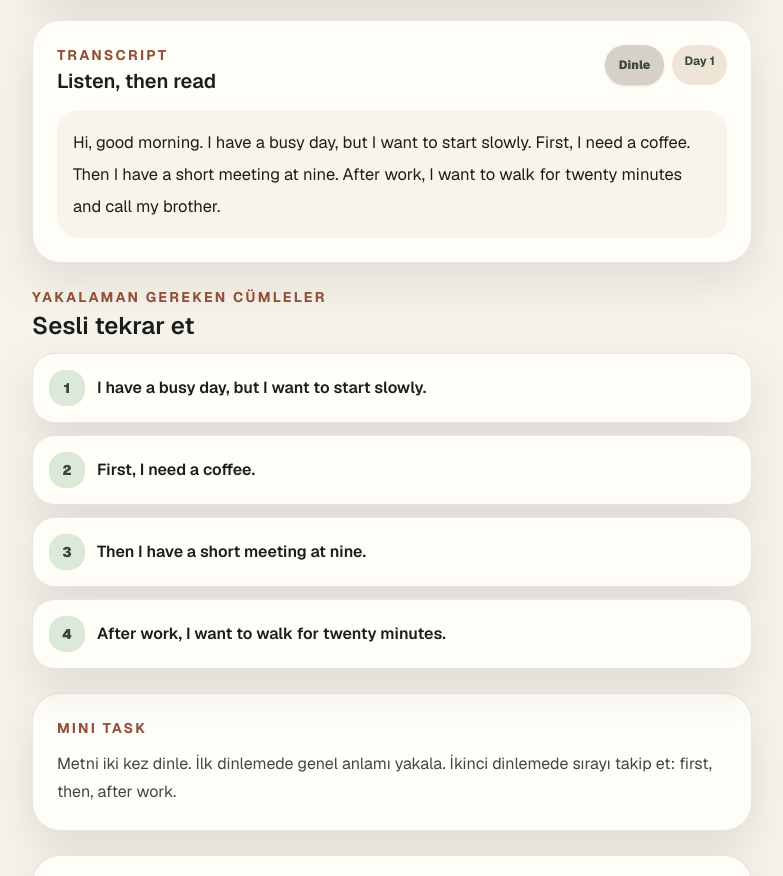
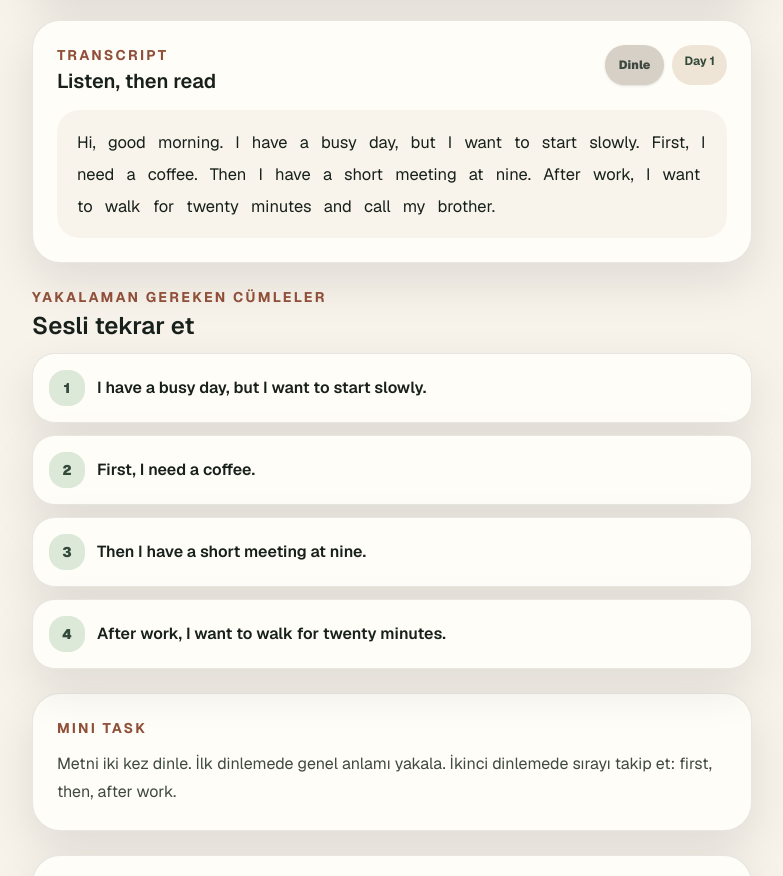
Before and after one commit to fatihsoyaltun/argos-speak-90, a Next.js app: page /listen in a window 1280 px wide. Shown: the part 860-1736 px from the top of the page, without its empty margins (248-1031 px from the left). Built offline with nearby package versions, Linux system fonts and the light colour scheme; no server answers.

Commit message:
Stabilize transcript word highlight layout

```diff
--- a/components/listening-drill.tsx
+++ b/components/listening-drill.tsx
@@ -43,6 +43,11 @@ function createTranscriptSegments(text: string): TranscriptSegment[] {
     return segment;
   });
 }
+
+const transcriptTokenClass =
+  "rounded-md px-1 py-0.5 font-normal leading-[inherit] transition-colors duration-150";
+const activeTranscriptTokenClass = "bg-[#f29f05] text-[#201609]";
+const inactiveTranscriptTokenClass = "bg-transparent text-foreground";
 
 export function ListeningDrillView({ drill }: { drill: ListeningDrill }) {
   const [response, setResponse] = useState("");
@@ -536,8 +541,12 @@ export function ListeningDrillView({ drill }: { drill: ListeningDrill }) {
               <span
                 key={segment.id}
                 className={
-                  isCurrentWord
-                    ? "rounded-md bg-[#f29f05] px-1 py-0.5 font-bold text-[#201609]"
+                  typeof segment.wordIndex === "number"
+                    ? `${transcriptTokenClass} ${
+                        isCurrentWord
+                          ? activeTranscriptTokenClass
+                          : inactiveTranscriptTokenClass
+                      }`
                     : undefined
                 }
               >
```
